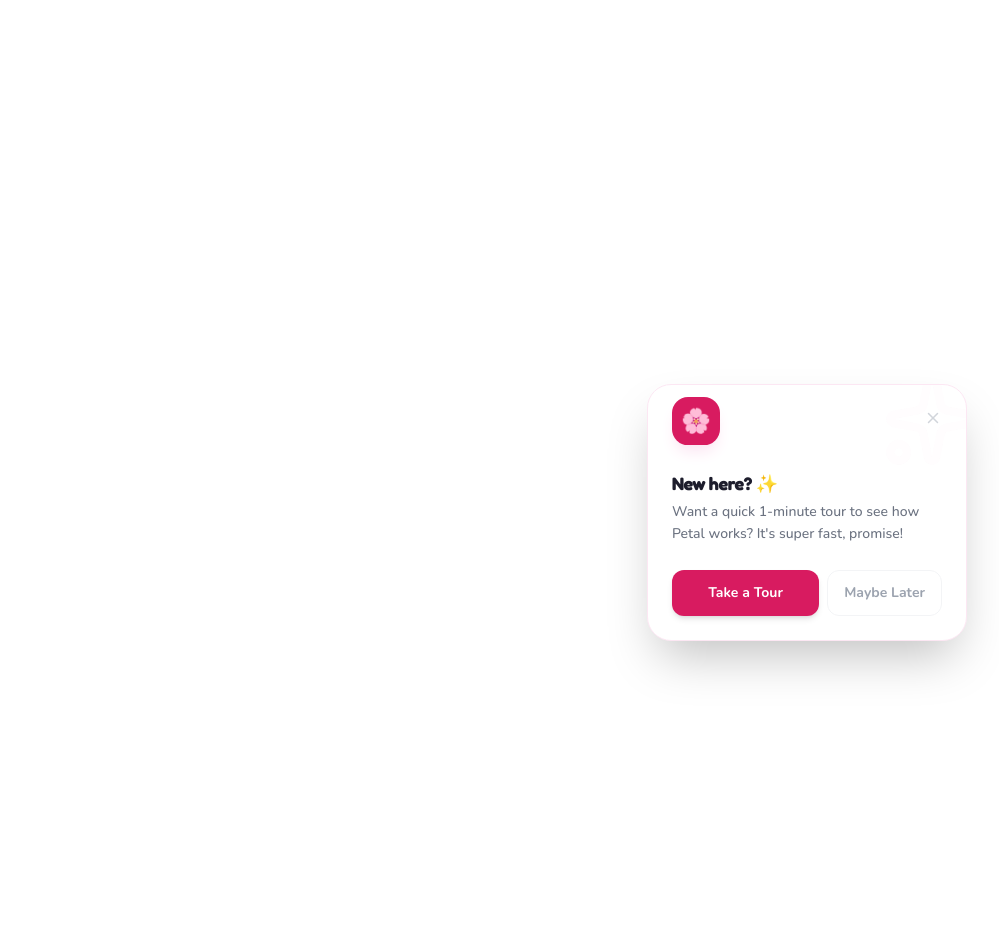
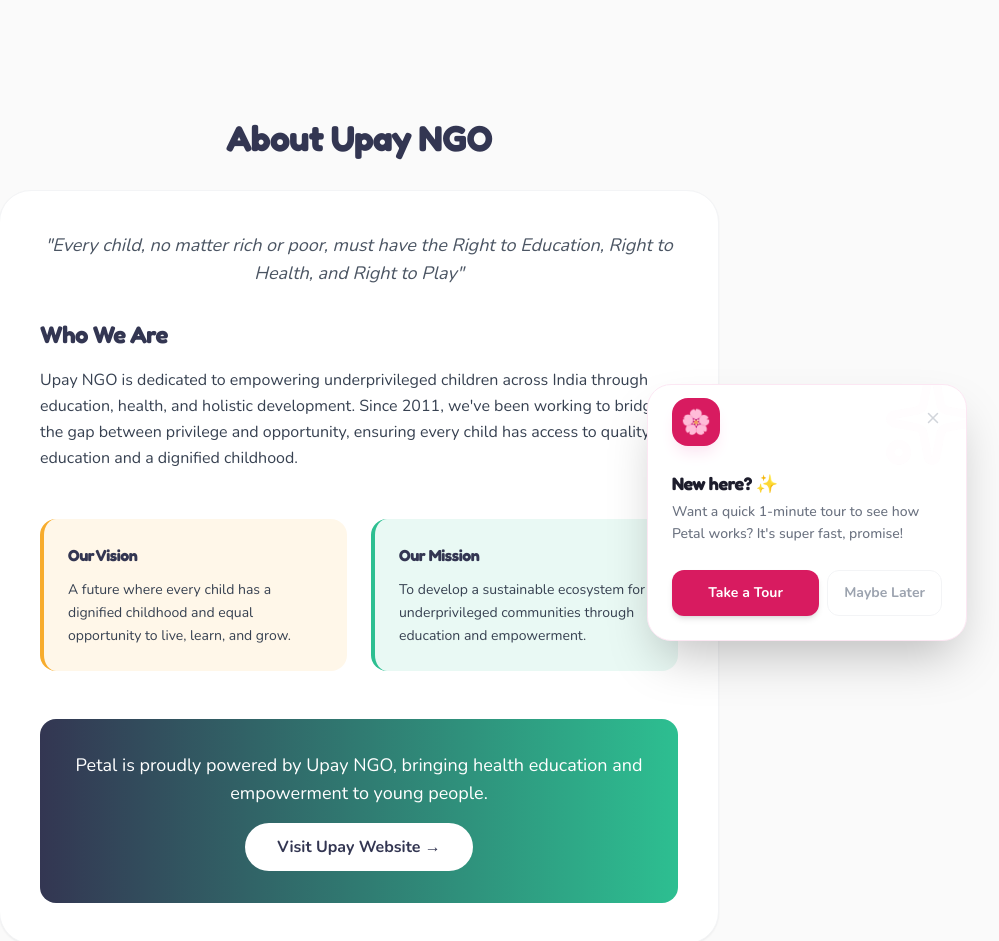
Before and after one commit to Pranjal180206/Petal-Menstrual-Health-Platform, a React (Vite) app in the folder frontend/: page /about-upay in a window 1280 px wide. Shown: the part 127-1068 px from the top of the page, without its empty margins (281-1280 px from the left). Before the commit the page ends 800 px from the top, so only its background shows below. Built offline with nearby package versions, Linux system fonts and the light colour scheme; no server answers.

Commit message:
added about upay page in footer

```diff
--- a/frontend/src/App.jsx
+++ b/frontend/src/App.jsx
@@ -17,6 +17,7 @@
 import UserProfile from './pages/UserProfile';
 import FloatingBackground from './components/FloatingBackground';
 import AdminPanel from './pages/AdminPanel';
+import AboutUpay from './pages/AboutUpay';
 
 // Cycle Tracker parent layout + all sub-pages
 import CycleTrackerLayout from './components/CycleTrackerLayout';
@@ -117,6 +118,7 @@
         <Route path="/contact" element={<PageWrapper><ContactPage /></PageWrapper>} />
         <Route path="/privacy" element={<PageWrapper><PrivacyPage /></PageWrapper>} />
         <Route path="/terms" element={<PageWrapper><TermsPage /></PageWrapper>} />
+        <Route path="/about-upay" element={<PageWrapper><AboutUpay /></PageWrapper>} />
 
         {/* Admin Panel */}
         <Route path="/admin" element={<ProtectedRoute><AdminPanel /></ProtectedRoute>} />
--- a/frontend/src/components/Footer.jsx
+++ b/frontend/src/components/Footer.jsx
@@ -30,6 +30,13 @@
                 {/* Links Columns */}
                 <div className="flex gap-16 md:gap-24">
 
+                    <div className="space-y-4">
+                        <h4 className="font-heading font-bold text-brand-dark">About</h4>
+                        <ul className="space-y-3">
+                            <li><Link to="/about-upay" className="text-sm text-brand-gray hover:text-brand-pink">About Upay</Link></li>
+                            <li><a href="https://upayngo.org" target="_blank" rel="noopener noreferrer" className="text-sm text-brand-gray hover:text-brand-pink">Upay Website</a></li>
+                        </ul>
+                    </div>
 
                     <div className="space-y-4">
                         <h4 className="font-heading font-bold text-brand-dark">Privacy</h4>
--- /dev/null
+++ b/frontend/src/pages/AboutUpay.jsx
@@ -0,0 +1,69 @@
+import Navbar from '../components/Navbar';
+
+const AboutUpay = () => {
+  return (
+    <div className="min-h-screen bg-[#FAFAFA] font-sans">
+      <Navbar />
+
+      <main className="max-w-3xl mx-auto px-6 py-20">
+        <h1 className="text-4xl font-heading font-extrabold text-[#333652] mb-8 text-center">
+          About Upay NGO
+        </h1>
+
+        <div className="bg-white rounded-[2rem] p-10 shadow-sm border border-gray-100 space-y-6">
+
+          {/* Intro */}
+          <div className="text-center mb-8">
+            <p className="text-gray-600 italic text-lg">
+              "Every child, no matter rich or poor, must have the Right to Education, Right to Health, and Right to Play"
+            </p>
+          </div>
+
+          {/* About */}
+          <div>
+            <h2 className="text-2xl font-heading font-bold text-[#333652] mb-4">Who We Are</h2>
+            <p className="text-gray-700 leading-relaxed">
+              Upay NGO is dedicated to empowering underprivileged children across India through education, health, and holistic development.
+              Since 2011, we've been working to bridge the gap between privilege and opportunity, ensuring every child has access to quality education and a dignified childhood.
+            </p>
+          </div>
+
+          {/* Mission & Vision */}
+          <div className="grid md:grid-cols-2 gap-6 py-6">
+            <div className="bg-[#F7AC2D]/10 rounded-2xl p-6 border-l-4 border-[#F7AC2D]">
+              <h3 className="font-heading font-bold text-[#333652] mb-3">Our Vision</h3>
+              <p className="text-gray-700 text-sm leading-relaxed">
+                A future where every child has a dignified childhood and equal opportunity to live, learn, and grow.
+              </p>
+            </div>
+            <div className="bg-[#2DBF91]/10 rounded-2xl p-6 border-l-4 border-[#2DBF91]">
+              <h3 className="font-heading font-bold text-[#333652] mb-3">Our Mission</h3>
+              <p className="text-gray-700 text-sm leading-relaxed">
+                To develop a sustainable ecosystem for underprivileged communities through education and empowerment.
+              </p>
+            </div>
+          </div>
+
+          {/* Partnership */}
+          <div className="bg-gradient-to-r from-[#333652] to-[#2DBF91] rounded-2xl p-8 text-white text-center mt-8">
+            <p className="text-lg mb-4">
+              Petal is proudly powered by Upay NGO, bringing health education and empowerment to young people.
+            </p>
+            <a
+              href="https://upayngo.org"
+              target="_blank"
+              rel="noopener noreferrer"
+              className="inline-block bg-white text-[#333652] px-8 py-3 rounded-full font-bold hover:bg-gray-100 transition-all"
+            >
+              Visit Upay Website →
+            </a>
+          </div>
+
+        </div>
+      </main>
+
+    </div>
+  );
+};
+
+export default AboutUpay;
```
